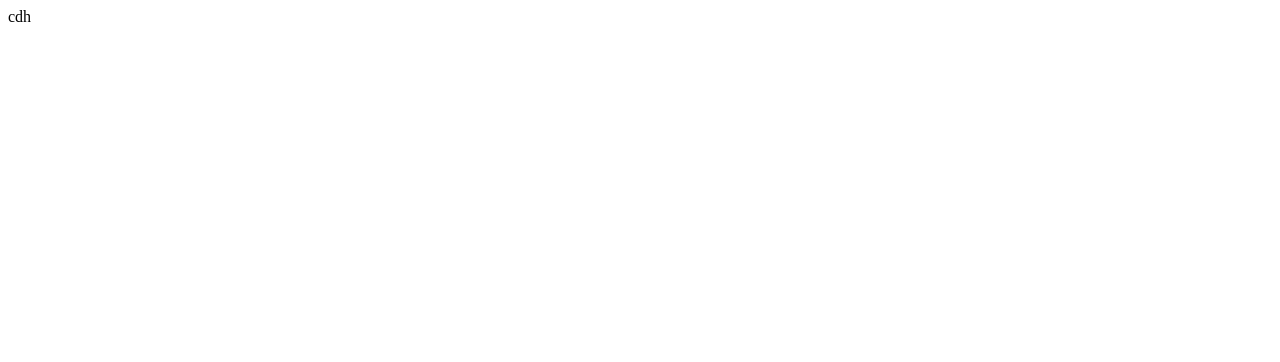
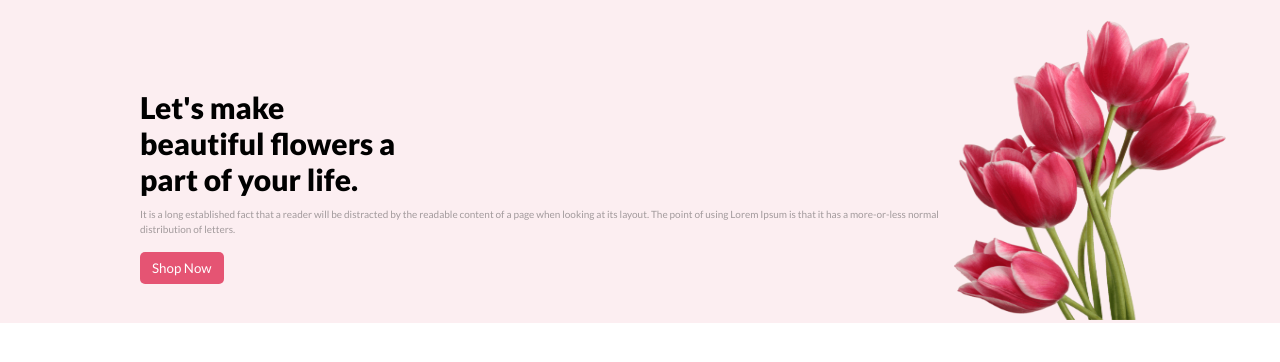
Before and after one commit to atickemon24/assignmnet-projrct-1, a plain HTML site: page index.html in a window 1280 px wide. Drawn offline with Linux system fonts and the light colour scheme; a web font is replaced by a local one.

Commit message:
header part end

```diff
--- a/index.html
+++ b/index.html
@@ -4,9 +4,34 @@
     <meta charset="UTF-8">
     <meta name="viewport" content="width=device-width, initial-scale=1.0">
     <title>Flower Shop Website</title>
-    <link rel="stylesheet" href="styles/style.css">cdh
+    <link rel="stylesheet" href="styles/style.css">
+    <link href="https://fonts.googleapis.com/css2?family=Lato:ital,wght@0,100;0,300;0,400;0,700;0,900;1,100;1,300;1,400;1,700;1,900&family=Open+Sans:ital,wght@0,300;0,400;0,500;0,600;0,700;0,800;1,300;1,400;1,500;1,600;1,700;1,800&family=Ysabeau+Office:ital,wght@0,1;0,100;0,300;0,400;0,500;0,600;0,700;0,800;0,900;1,1;1,100;1,200;1,300;1,400;1,500;1,600;1,700;1,800&display=swap" rel="stylesheet">
+
 </head>
 <body>
+    <!-- header desgin  -->
+    <header>
+        <section class="container">
+            <div class="intro-contant">
+                <div class="left">
+                    <h2 class="title">
+                        Let's make <br>
+                         beautiful flowers a <br>
+                          part of your life.
+                    </h2>
+                    <p class="text-intro">
+                        It is a long established fact that a reader will be distracted by the readable content of a page when looking at its layout. The point of using Lorem Ipsum is that it has a more-or-less normal distribution of letters.
+                    </p>
+                    <button class="btn">Shop Now</button>
+                </div>
+                <div class="right">
+                    <img  class="intro-image" src="/Flower Asset/pngwing 10.png" alt="">
+
+                </div>
+            </div>
+        </section>
+    </header>
+    <!-- header desgin end  -->
 
 </body>
 </html>
--- a/styles/style.css
+++ b/styles/style.css
@@ -0,0 +1,84 @@
+*{
+    padding: 0;
+    margin: 0;
+    font-family: 'Lato', sans-serif;
+}
+/* header desgin  */
+.container {padding: 50px 40px 0px 140px;}*{
+    padding: 0;
+    margin: 0;
+    font-family: 'Lato', sans-serif;
+}
+/* header desgin  */
+.container {padding: 20px 40px 0px 140px;}
+.intro-contant{
+    display: flex;
+    justify-content: space-around;
+    width: 100%;
+    margin: auto;
+    align-items: center;
+
+
+}
+.intro-image{
+    height: 340px;
+    width: 290px;
+}
+h2.title {
+    font-size: 35px;
+    font-weight: 800;
+    margin-top: 30px;
+}
+header{
+    background-color: #FCEEF1;
+}
+p.text-intro {
+    font-size: 10px;
+    width: 100%;
+    color: #A29A9C;
+    padding-top: 10px;
+    line-height: 15px;
+    font-weight: 400;
+    padding-bottom: 15px;
+}
+    button.btn {
+        padding: 8px 12px;
+        background: #E55473;
+        border: none;
+        border-radius: 5px;
+        color: white;
+    }
+
+.intro-contant{
+    display: flex;
+    justify-content: space-around;
+    width: 100%;
+    margin: auto;
+    align-items: center;
+
+
+}
+.intro-image{
+    height: 300px;
+    width: 300px;
+}
+h2.title {
+    font-size: 30px;
+    font-weight: 800;
+    margin-top: 30px;
+}
+header{
+    background-color: #FCEEF1;
+}
+p.text-intro {font-size: 10px;
+    color: #A29A9C;
+    padding-top: 10px;
+    padding-bottom: 15px;
+}
+    button.btn {
+        padding: 8px 12px;
+        background: #E55473;
+        border: none;
+        border-radius: 5px;
+        color: white;
+    }
```
